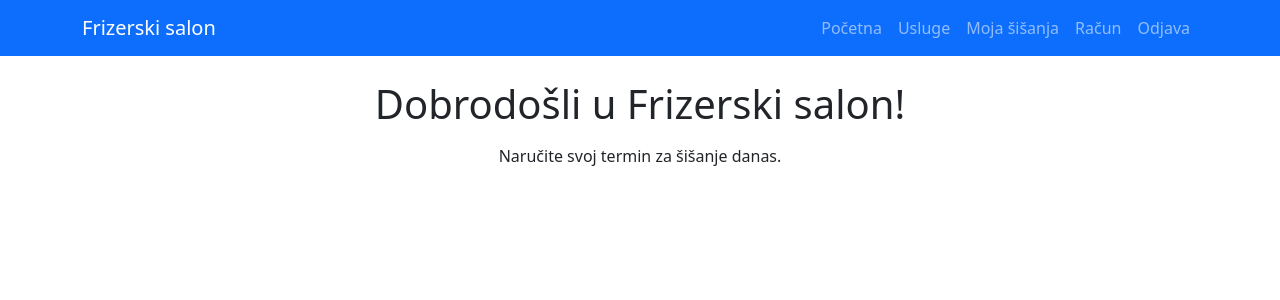
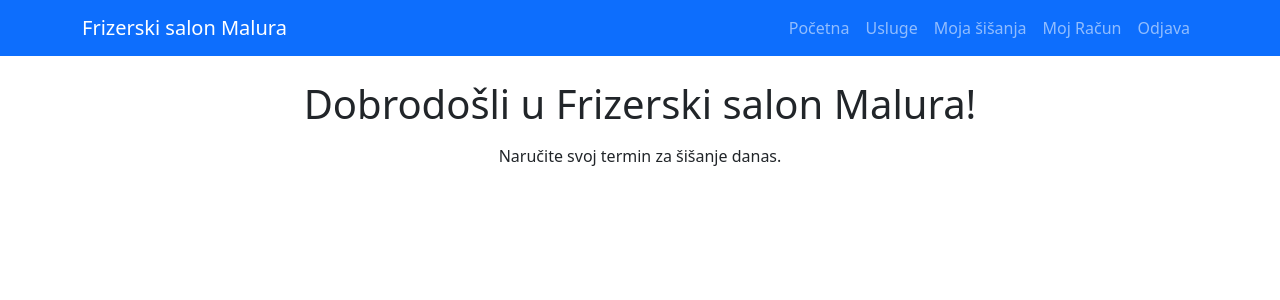
Before and after one commit to LovreD/Projektni-zadatak, a Flask app: page / in a window 1280 px wide. Shown: the top 300 px of the page. Run offline with Flask 3, Linux system fonts and the light colour scheme; parts of the project's set-up code (start-up, migrations or seed data) failed here and were passed over; some libraries are stand-ins or nearby versions.

```diff
--- a/Salon/templates/base.html
+++ b/Salon/templates/base.html
@@ -9,7 +9,7 @@
 <body>
     <nav class="navbar navbar-expand-lg navbar-dark bg-primary">
         <div class="container">
-            <a class="navbar-brand" href="{{ url_for('main.index') }}">Frizerski salon</a>
+            <a class="navbar-brand" href="{{ url_for('main.index') }}">Frizerski salon Malura</a>
             <button class="navbar-toggler" type="button" data-bs-toggle="collapse" data-bs-target="#navbarNav">
                 <span class="navbar-toggler-icon"></span>
             </button>
@@ -25,7 +25,7 @@
                         <a class="nav-link" href="{{ url_for('main.moja_sisanja') }}">Moja šišanja</a>
                     </li>
                     <li class="nav-item">
-                        <a class="nav-link" href="{{ url_for('main.account') }}">Račun</a>
+                        <a class="nav-link" href="{{ url_for('main.account') }}">Moj Račun</a>
                     </li>
                     <li class="nav-item">
                         <a class="nav-link" href="{{ url_for('main.logout') }}">Odjava</a>
--- a/Salon/templates/index.html
+++ b/Salon/templates/index.html
@@ -2,7 +2,7 @@
 
 {% block content %}
 <div class="text-center">
-    <h1 class="mb-3">Dobrodošli u Frizerski salon!</h1>
+    <h1 class="mb-3">Dobrodošli u Frizerski salon Malura!</h1>
     <p>Naručite svoj termin za šišanje danas.</p>
 </div>
 {% endblock %}
--- a/Salon/templates/usluge.html
+++ b/Salon/templates/usluge.html
@@ -12,7 +12,6 @@
 
 <form method="POST" class="row g-4">
 
-  <!-- Frizer (radio) -->
   <div class="col-12">
     <label class="form-label d-block">Frizer:</label>
     <div class="d-flex flex-wrap gap-3">
@@ -33,7 +32,6 @@
     </div>
   </div>
 
-  <!-- Usluge (checkbox – može više) -->
   <div class="col-12">
     <label class="form-label d-block">Usluge (možete odabrati više):</label>
     <div class="row">
@@ -57,7 +55,6 @@
     </div>
   </div>
 
-  <!-- Datum -->
   <div class="col-md-6">
     <label class="form-label" for="datum">Datum:</label>
     <input
@@ -70,7 +67,6 @@
     >
   </div>
 
-  <!-- Termin -->
   <div class="col-md-6">
     <label class="form-label" for="termin">Termin:</label>
     <select id="termin" name="termin" class="form-select" required>
```
